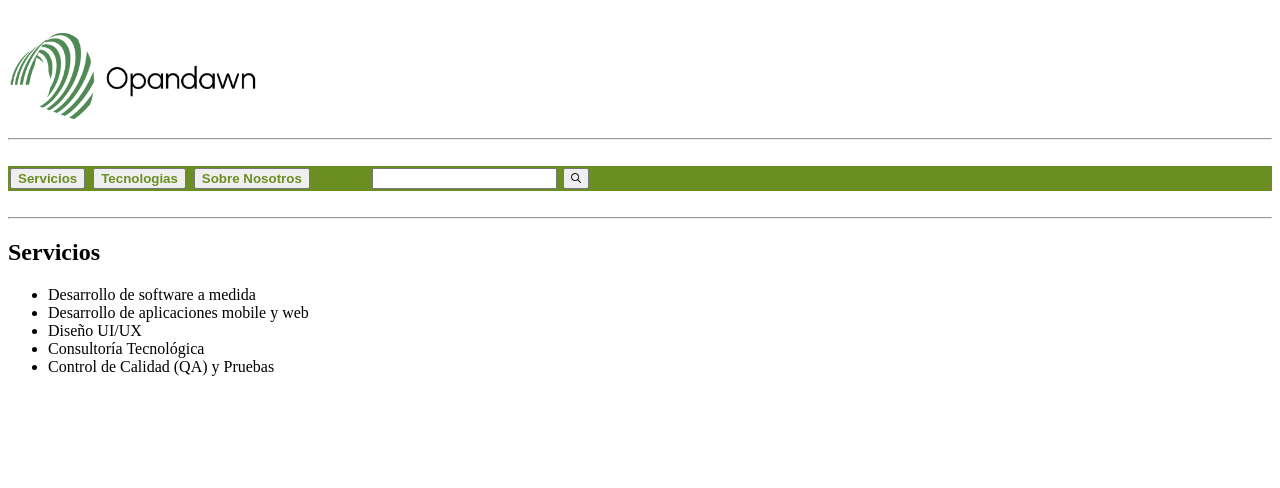
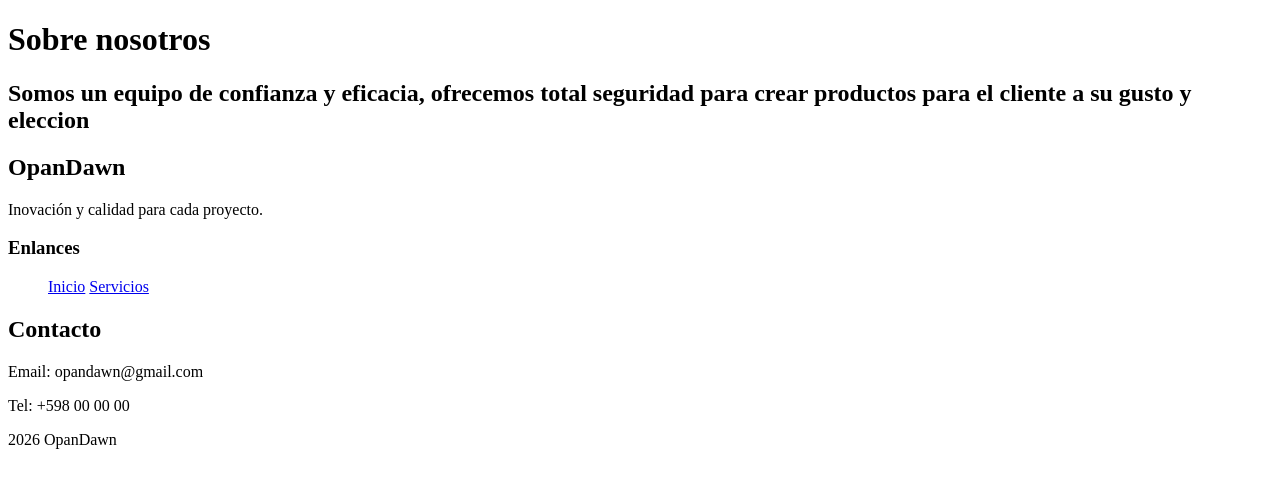
Before and after one commit to Khilluz/Activ_5_C3, a plain HTML site: page index.html in a window 1280 px wide. Drawn offline with Linux system fonts and the light colour scheme.

Commit message:
Agregamos pie de pagina y Sobre Nosotros

```diff
--- a/index.html
+++ b/index.html
@@ -3,47 +3,38 @@
 <head>
 <meta charset="UTF-8">
 <title>Portfolio del Equipo</title>
-<link rel="stylesheet" href="style.css">
 </head>
 <body>
 <!-- Sección: Inicio (Liam) -->
- <header>
-    <br>
-     <img srcset="Ini_Icon_Opandawn.png" width="250">
-     <br>
-     <hr>
-     <br>
-     <nav>
-        <button>Servicios</button>
-        <button>Tecnologias</button>
-        <button>Sobre Nosotros</button>
-        <label for="site-search">Buscar:</label>
-        <input type="search" id="site-search" name="q" />
-         <button><img srcset="search.png" width="10"></button>
-
-     </nav>
-     <br>
-     <hr>
-
- </header>
 
 <!-- Sección: Equipo / Sobre nosotros (Kamil) -->
 
+<header><h1>Sobre nosotros</h1></header>
+<h2>Somos un equipo de confianza y eficacia, ofrecemos total seguridad para crear productos para el cliente a su gusto y eleccion</h2>
+
+
 <!-- Sección: Proyectos / Servicios (Smith) -->
-    <section>
-        <h1><b>Servicios</b></h1>
-        <ul>
-            <li>Desarrollo de software a medida</li>
-            <li>Desarrollo de aplicaciones mobile y web</li>
-            <li>Diseño UI/UX</li>
-            <li>Consultoría Tecnológica</li>
-            <li>Control de Calidad (QA) y Pruebas</li>
-        </ul>
-    </section>
 
 <!-- Sección: Tecnologias (Mateo) -->
 
 <!-- Pie de página (todos acuerdan quién lo hace) -->
 
+<footer>
+<h2>OpanDawn</h2>
+<p>Inovación y calidad para cada proyecto.</p>
+
+<h3>Enlances</h3>
+<ul>
+    <a href="Inicio">Inicio</a>
+    <a href="#Servicios">Servicios</a>
+
+</ul>
+
+    <h2>Contacto</h2>
+    <p>Email: opandawn@gmail.com</p>
+    <p>Tel: +598 00 00 00</p>
+       <p>2026 OpanDawn</p>
+
+</footer>
 </body>
 </html>
```
